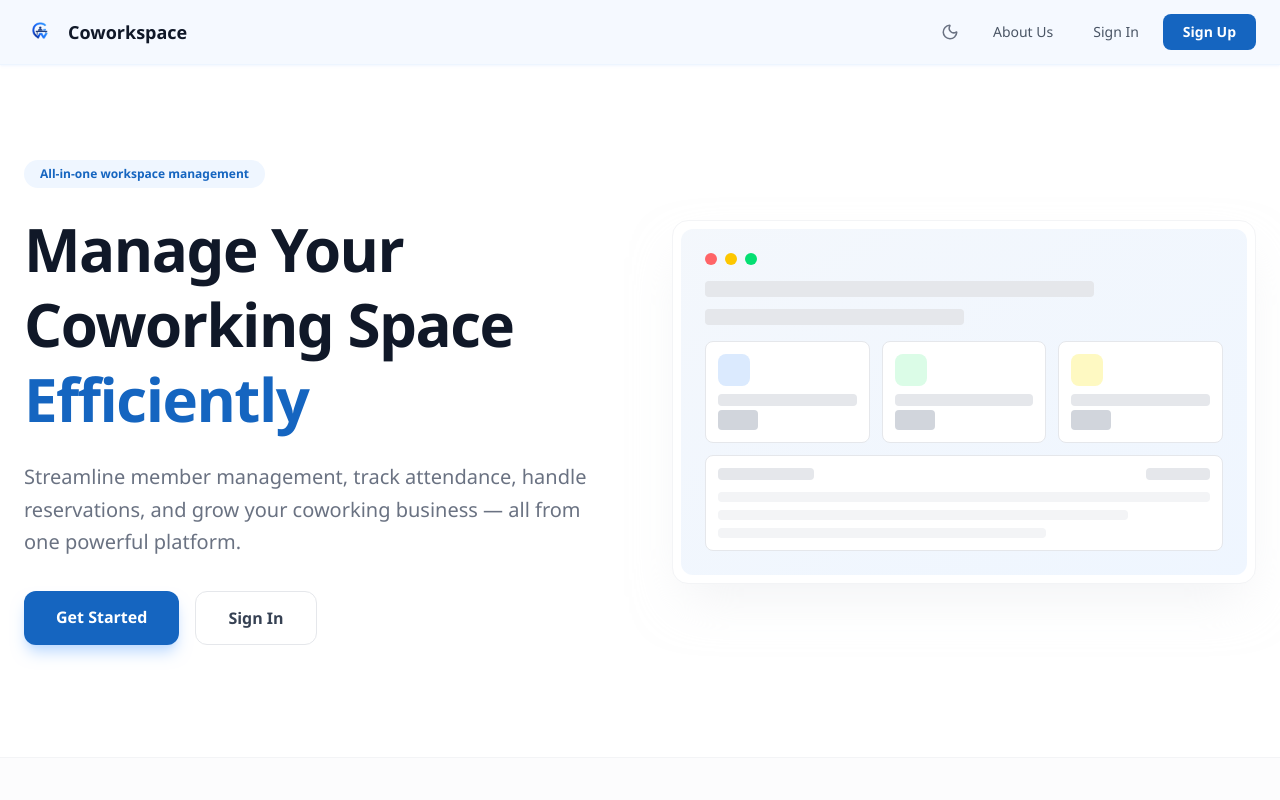
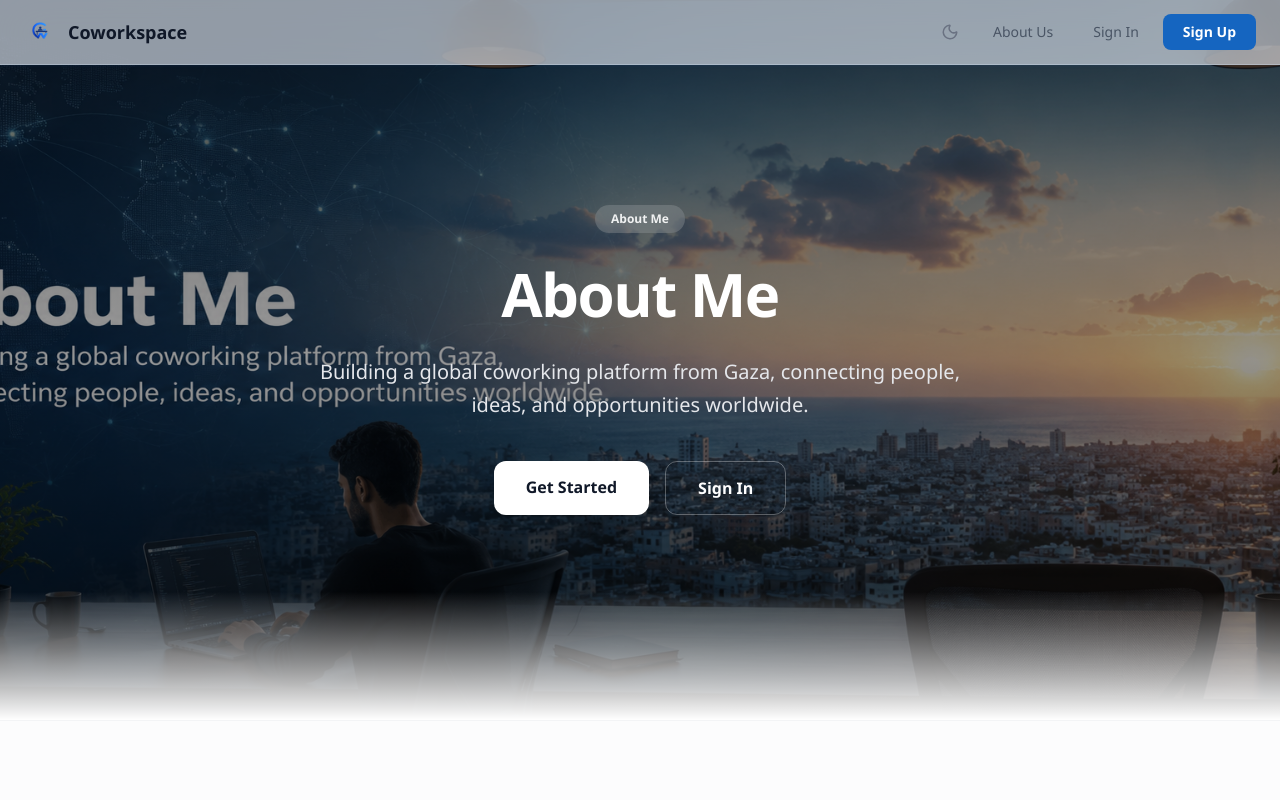
Before and after one commit to Mohammed-Shamaa/coworkspace, a Next.js app in the folder frontend/: page / in a window 1280 px wide. Shown: the top 800 px of the page. Built offline with nearby package versions, Linux system fonts and the light colour scheme; no server answers.

Commit message:
Upgrade hero section with cinematic overlay and scroll animations

```diff
--- a/frontend/src/components/landing/hero.tsx
+++ b/frontend/src/components/landing/hero.tsx
@@ -1,129 +1,105 @@
 'use client'
+import { useRef } from 'react'
 import Link from 'next/link'
-import { motion } from 'framer-motion'
+import Image from 'next/image'
+import { motion, useScroll, useTransform, useReducedMotion } from 'framer-motion'
 import type { MutableRefObject } from 'react'
-import { byDirection } from '@/lib/animation-variants'
+
+const contentVariants = {
+  hidden: { opacity: 0, y: 30 },
+  visible: { opacity: 1, y: 0 },
+}
 
 export default function Hero({ dir }: { dir: MutableRefObject<'down' | 'up'> }) {
+  const sectionRef = useRef<HTMLElement>(null)
+  const { scrollY } = useScroll()
+  const prefersReduced = useReducedMotion()
+  const imageY = useTransform(scrollY, [0, 600], [0, prefersReduced ? 0 : 40])
+  const overlayOpacity = useTransform(scrollY, [0, 400], [1, prefersReduced ? 1 : 0.85])
+  const contentY = useTransform(scrollY, [0, 400], [0, prefersReduced ? 0 : -15])
+  const contentOpacity = useTransform(scrollY, [0, 300], [1, prefersReduced ? 1 : 0.95])
+
   return (
-    <section className="relative overflow-hidden pt-32 pb-20 md:pt-40 md:pb-28">
-      <div className="mx-auto max-w-7xl px-6">
-        <div className="grid items-center gap-12 md:grid-cols-2 md:gap-16">
-          <div className="relative z-10">
+    <section
+      ref={sectionRef}
+      className="relative flex min-h-[90vh] items-center justify-center overflow-hidden"
+    >
       <motion.div
-              variants={byDirection(dir.current)}
+        style={{ y: imageY }}
+        className="absolute inset-0 z-0"
+      >
+        <Image
+          src="/hero-bg.png"
+          alt=""
+          fill
+          priority
+          className="object-cover"
+          sizes="100vw"
+        />
+        <motion.div
+          style={{ opacity: overlayOpacity }}
+          className="absolute inset-0 bg-gradient-to-b from-black/60 via-black/40 to-black/70"
+        />
+      </motion.div>
+
+      <motion.div
+        style={{ y: contentY, opacity: contentOpacity }}
+        className="relative z-10 mx-auto max-w-4xl px-6 text-center"
+      >
+        <motion.div
+          variants={contentVariants}
           initial="hidden"
           animate="visible"
-              transition={{ duration: 0.6 }}
+          transition={{ duration: 0.5 }}
         >
-              <span className="inline-block rounded-full bg-blue-50 px-4 py-1.5 text-xs font-semibold text-[#1565C0] dark:bg-blue-950">
-                All-in-one workspace management
+          <span className="inline-block rounded-full bg-white/15 px-4 py-1.5 text-xs font-semibold text-white/90 backdrop-blur-sm">
+            About Me
           </span>
         </motion.div>
 
         <motion.h1
-              variants={byDirection(dir.current)}
+          variants={contentVariants}
           initial="hidden"
           animate="visible"
-              transition={{ duration: 0.6, delay: 0.1 }}
-              className="mt-6 text-4xl font-extrabold leading-tight tracking-tight text-gray-900 md:text-5xl lg:text-6xl dark:text-gray-100"
+          transition={{ duration: 0.5, delay: 0.1 }}
+          className="mt-6 text-4xl font-extrabold leading-tight tracking-tight text-white md:text-5xl lg:text-6xl"
         >
-              Manage Your Coworking Space{' '}
-              <span className="text-[#1565C0]">Efficiently</span>
+          About Me
         </motion.h1>
 
         <motion.p
-              variants={byDirection(dir.current)}
+          variants={contentVariants}
           initial="hidden"
           animate="visible"
-              transition={{ duration: 0.6, delay: 0.2 }}
-              className="mt-6 text-lg leading-relaxed text-gray-500 md:text-xl dark:text-gray-400"
+          transition={{ duration: 0.5, delay: 0.2 }}
+          className="mx-auto mt-6 max-w-2xl text-lg leading-relaxed text-gray-200 md:text-xl"
         >
-              Streamline member management, track attendance, handle reservations, and grow your coworking business — all from one powerful platform.
+          Building a global coworking platform from Gaza, connecting people, ideas, and opportunities worldwide.
         </motion.p>
 
         <motion.div
-              variants={byDirection(dir.current)}
+          variants={contentVariants}
           initial="hidden"
           animate="visible"
-              transition={{ duration: 0.6, delay: 0.3 }}
-              className="mt-8 flex flex-wrap gap-4"
+          transition={{ duration: 0.5, delay: 0.3 }}
+          className="mt-10 flex flex-wrap justify-center gap-4"
         >
           <Link
             href="/auth/register"
-                className="rounded-xl bg-[#1565C0] px-8 py-3.5 text-base font-semibold text-white shadow-lg shadow-blue-200 transition-all hover:bg-[#0d47a1] hover:shadow-blue-300 dark:shadow-blue-950"
+            className="rounded-xl bg-white px-8 py-3.5 text-base font-semibold text-gray-900 shadow-lg transition-all hover:bg-gray-100"
           >
             Get Started
           </Link>
           <Link
             href="/auth/login"
-                className="rounded-xl border border-gray-200 bg-white px-8 py-3.5 text-base font-semibold text-gray-700 transition-all hover:border-gray-300 hover:bg-gray-50 dark:border-gray-700 dark:bg-gray-900 dark:text-gray-300 dark:hover:border-gray-600 dark:hover:bg-gray-800"
+            className="rounded-xl border border-white/30 px-8 py-3.5 text-base font-semibold text-white transition-all hover:bg-white/10"
           >
             Sign In
           </Link>
         </motion.div>
-          </div>
+      </motion.div>
 
-          <motion.div
-            initial={{ opacity: 0, scale: 0.95 }}
-            animate={{ opacity: 1, scale: 1 }}
-            transition={{ duration: 0.7, delay: 0.3, ease: [0.25, 0.1, 0.25, 1] }}
-            className="relative hidden md:block"
-          >
-            <div className="relative">
-              <div className="rounded-2xl border border-gray-100 bg-white p-2 shadow-2xl shadow-gray-200/50 dark:border-gray-800 dark:bg-gray-900 dark:shadow-gray-950/50">
-                <div className="rounded-xl bg-gradient-to-br from-[#1565C0]/5 to-blue-50 p-6 dark:from-blue-950/30 dark:to-gray-900">
-                  <div className="mb-4 flex items-center gap-2">
-                    <div className="h-3 w-3 rounded-full bg-red-400" />
-                    <div className="h-3 w-3 rounded-full bg-yellow-400" />
-                    <div className="h-3 w-3 rounded-full bg-green-400" />
-                  </div>
-                  <div className="space-y-3">
-                    <div className="h-4 w-3/4 rounded bg-gray-200 dark:bg-gray-700" />
-                    <div className="h-4 w-1/2 rounded bg-gray-200 dark:bg-gray-700" />
-                    <div className="mt-4 grid grid-cols-3 gap-3">
-                      <div className="rounded-lg border border-gray-200 bg-white p-3 dark:border-gray-700 dark:bg-gray-800">
-                        <div className="mb-2 h-8 w-8 rounded-lg bg-blue-100 dark:bg-blue-900" />
-                        <div className="h-3 w-full rounded bg-gray-200" />
-                        <div className="mt-1 h-5 w-10 rounded bg-gray-300" />
-                      </div>
-                      <div className="rounded-lg border border-gray-200 bg-white p-3 dark:border-gray-700 dark:bg-gray-800">
-                        <div className="mb-2 h-8 w-8 rounded-lg bg-green-100 dark:bg-green-900" />
-                        <div className="h-3 w-full rounded bg-gray-200" />
-                        <div className="mt-1 h-5 w-10 rounded bg-gray-300" />
-                      </div>
-                      <div className="rounded-lg border border-gray-200 bg-white p-3 dark:border-gray-700 dark:bg-gray-800">
-                        <div className="mb-2 h-8 w-8 rounded-lg bg-yellow-100 dark:bg-yellow-900" />
-                        <div className="h-3 w-full rounded bg-gray-200" />
-                        <div className="mt-1 h-5 w-10 rounded bg-gray-300" />
-                      </div>
-                    </div>
-                    <div className="rounded-lg border border-gray-200 bg-white p-3 dark:border-gray-700 dark:bg-gray-800">
-                      <div className="flex items-center justify-between">
-                        <div className="h-3 w-24 rounded bg-gray-200" />
-                        <div className="h-3 w-16 rounded bg-gray-200" />
-                      </div>
-                      <div className="mt-3 space-y-2">
-                        <div className="h-2.5 w-full rounded bg-gray-100" />
-                        <div className="h-2.5 w-5/6 rounded bg-gray-100" />
-                        <div className="h-2.5 w-4/6 rounded bg-gray-100" />
-                      </div>
-                    </div>
-                  </div>
-                </div>
-              </div>
-
-              <div className="absolute -bottom-4 -right-4 -z-10 h-72 w-72 rounded-full bg-blue-100/60 blur-3xl dark:bg-blue-950/30" />
-              <div className="absolute -top-4 -left-4 -z-10 h-48 w-48 rounded-full bg-purple-100/40 blur-3xl dark:bg-purple-950/20" />
-            </div>
-          </motion.div>
-        </div>
-      </div>
-
-      <div className="absolute inset-0 -z-10 overflow-hidden">
-        <div className="absolute -top-40 right-0 h-[500px] w-[500px] rounded-full bg-blue-50/30 blur-3xl dark:bg-blue-950/20" />
-        <div className="absolute -bottom-40 left-0 h-[400px] w-[400px] rounded-full bg-purple-50/20 blur-3xl dark:bg-purple-950/10" />
-      </div>
+      <div className="absolute bottom-0 left-0 right-0 z-10 h-32 bg-gradient-to-t from-white to-transparent dark:from-gray-950" />
     </section>
   )
 }
```
Also changed, not shown: frontend/public/hero-bg.png (added), 1 other file (tests, documents, lock files or other folders). Lines whose indentation alone changed are shown as unchanged.
